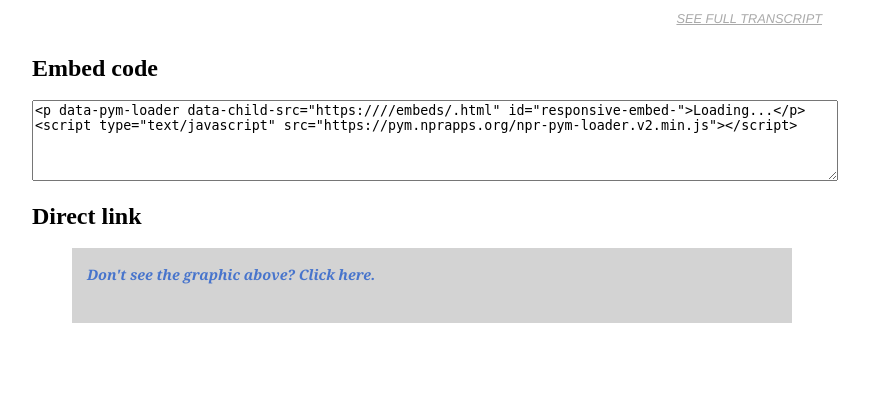
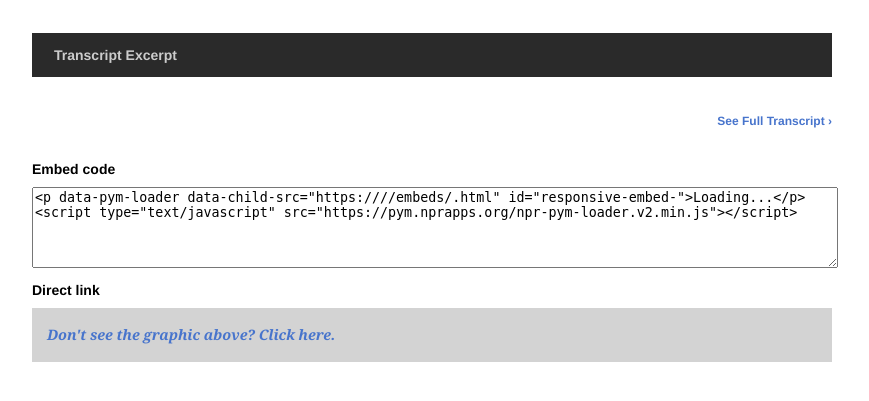
Before and after one commit to nprapps/anno-docs, a Flask app: template templates/embed.html in a window 1280 px wide. Shown: the top 401 px of the page, without its empty margins (208-1077 px from the left). Run offline with Flask 2, Linux system fonts and the light colour scheme; the template is opened without the code that fills it, so the values that code supplies are empty; style sheets or scripts are compiled from the project's sources; some libraries are stand-ins or nearby versions.

Commit message:
update embed styling; move css to main less file

```diff
--- a/less/app.less
+++ b/less/app.less
@@ -491,3 +491,75 @@ h3 .fact-checked {
 .shareLink{
   margin-top: 2em;
 }
+
+// CSS specific to the embeds of transcript excerpts
+body.excerpt-embed {
+    padding: 33px 0;
+
+    .annotation {
+        margin-bottom: 0;
+
+        + .annotation { margin-top: 22px; }
+    }
+    .annotation-nav { display: none; }
+
+    .embed-code {
+        display: none;
+        padding-top: 22px;
+
+        h2 {
+            .gotham();
+            font-size: 14px;
+            font-weight: 700;
+        }
+
+        textarea {
+            width: 100%;
+            font-family: monospace;
+        }
+
+        blockquote {
+            margin: 0;
+            padding: 15px;
+            background: lightgray;
+
+            p { margin: 0; }
+        }
+    }
+
+    .link-to-full {
+        padding-top: 11px;
+        text-align: right;
+        margin: 0;
+
+        a {
+            .gotham();
+            font-size: 12px;
+            font-weight: 700;
+        }
+    }
+
+    header {
+        background-color: #2a2a2a;
+        color: #ddd;
+        margin-bottom: 1.5rem;
+        padding: 15px 22px;
+
+        h1 {
+            .gotham();
+            font-size: 14px;
+            font-weight: 700;
+            margin: 0;
+        }
+
+        a:link,
+        a:visited {
+            color: #ccc;
+        }
+
+        a:hover,
+        a:active {
+            color: #fff;
+        }
+    }
+}
--- a/package.json
+++ b/package.json
@@ -26,9 +26,9 @@
     "babel-preset-es2015": "^6.14.0",
     "fontello-cli": "~0.4.0",
     "json-loader": "^0.5.4",
-    "less": "~1.7.0",
+    "less": "^1.7.5",
     "uglify-js": "^2.7.3",
-    "universal-jst": "~1.0.5",
+    "universal-jst": "^1.0.5",
     "webpack": "^1.13.2"
   },
   "scripts": {
--- a/templates/embed.html
+++ b/templates/embed.html
@@ -42,43 +42,20 @@
 
     {% block extra_head %}
     {% endblock extra_head %}
-    <style>
-        .annotation-nav { display: none; }
-        .embed-code { display: none; }
-        .embed-code textarea {
-            width: 100%;
-            font-family: monospace;
-        }
-        .embed-code blockquote {
-            padding: 15px;
-            background: lightgray;
-        }
-        .annotation {
-            margin-bottom: 0;
-        }
-        .link-to-full {
-            padding: 10px;
-            text-align: right;
-            margin: 0;
-        }
-        .link-to-full a {
-            text-transform: uppercase;
-            color: darkgray;
-            font-family: 'Gotham SSm',Helvetica,Arial,sans-serif;
-            text-decoration: underline;
-            font-style: italic;
-            font-size: 80%;
-        }
-    </style>
 </head>
-<body>
+<body class="excerpt-embed">
+    <header>
+        <h1><a href="https://{{ PRODUCTION_S3_BUCKET }}/{{ FACTCHECKS_DIRECTORY_PREFIX }}{{ CURRENT_FACTCHECK }}/">Transcript Excerpt</a></h1>
+    </header>
+
     {% for post in prior %}
     {{ post.markup|safe }}
     {% endfor %}
     {{ filtered.markup|safe }}
-    <div class="link-to-full">
-        <a href="https://{{ PRODUCTION_S3_BUCKET }}/{{ FACTCHECKS_DIRECTORY_PREFIX }}{{ CURRENT_FACTCHECK }}/">See full transcript</a>
-    </div>
+
+    <footer class="link-to-full">
+        <a href="https://{{ PRODUCTION_S3_BUCKET }}/{{ FACTCHECKS_DIRECTORY_PREFIX }}{{ CURRENT_FACTCHECK }}/">See Full Transcript &rsaquo;</a>
+    </footer>
 
     <div class="embed-code">
         <h2>Embed code</h2>
```
Also changed, not shown: package-lock.json.
